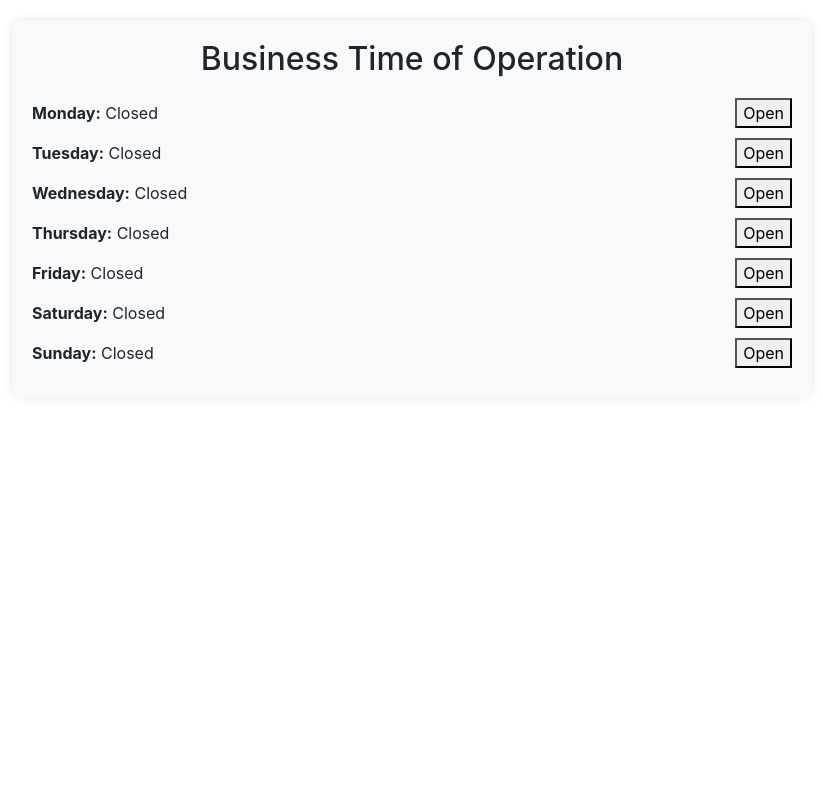
After one commit to mlh2rtk/CS4750_Final, a PHP site: template pages/businessHomepage.php in a window 1280 px wide. The commit adds this page. Shown: the whole page, without its empty margins (228-1051 px from the left). Run offline with PHP 8.4, Linux system fonts and the light colour scheme; the template is opened without the code that fills it, so the values that code supplies are empty; some libraries are stand-ins or nearby versions.

Commit message:
Visuals and Buttons for Business Homepage

```diff
--- /dev/null
+++ b/pages/businessHomepage.php
@@ -0,0 +1,155 @@
+<!DOCTYPE html>
+<html lang="en">
+<head>
+    <meta charset="UTF-8">
+    <meta name="viewport" content="width=device-width, initial-scale=1.0">
+    <title>Business Time of Operation</title>
+    <link href="https://stackpath.bootstrapcdn.com/bootstrap/4.5.2/css/bootstrap.min.css" rel="stylesheet">
+    <style>
+        body {
+            display: flex;
+            flex-direction: column;
+            justify-content: flex-start;
+            align-items: center;
+            margin: 0;
+            min-height: 100vh;
+            padding: 20px;
+        }
+        .form-container {
+            max-width: 600px;
+            width: 100%;
+            margin: 20px auto;
+            padding: 20px;
+            border-radius: 10px;
+            background-color: #f8f9fa; /* Light gray background */
+            box-shadow: 0 0 10px rgba(0, 0, 0, 0.1); /* Soft shadow */
+        }
+        .form-title {
+            text-align: center;
+            margin-bottom: 20px;
+        }
+        .form-container {
+            max-width: 800px;
+            margin: 0 auto;
+        }
+
+        ..form-container {
+            display: flex;
+            flex-direction: column;
+            justify-content: flex-start;
+            align-items: center;
+        }
+
+        .day-operation {
+            display: flex;
+            justify-content: space-between;
+            align-items: center;
+            width: 100%;
+            margin-bottom: 10px; /* Adjust margin as needed */
+        }
+
+        .sql-data {
+            flex-grow: 1;
+        }
+
+        .edit-form {
+            flex-shrink: 0;
+        }
+
+
+    </style>
+</head>
+<body>
+
+<?php
+// Check if the form is submitted
+if ($_SERVER["REQUEST_METHOD"] === "POST" && isset($_POST["editButton"])) {
+    // Retrieve form data
+    $dayOfWeek = $_POST["dayOfWeek"];
+    $startTime = $_POST["startTime"];
+    $endTime = $_POST["endTime"];
+
+    // Update the Time_of_Operation table in the database
+    $sql = "REPLACE INTO Time_of_operation (shop_username, dayOfWeek, startTime, endTime) VALUES (?, ?, ?, ?)";
+    $stmt = $this->db->dbConnector->prepare($sql);
+    $stmt->bind_param("ssii", $this->loggedInUser, $dayOfWeek, $startTime, $endTime);
+    $stmt->execute();
+    $stmt->close();
+}
+?>
+<div class="form-container">
+    <h2 class="form-title">Business Time of Operation</h2>
+    <?php
+    $shop_username = $this->loggedInUser; // Replace with the actual shop username
+    $daysOfWeek = array("Monday", "Tuesday", "Wednesday", "Thursday", "Friday", "Saturday", "Sunday");
+
+    foreach ($daysOfWeek as $day) {
+        // Prepare and execute SQL query to retrieve time of operation for the current day
+        $sql = "SELECT startTime, endTime FROM Time_of_operation WHERE shop_username = ? AND dayOfWeek = ?";
+        $stmt = $this->db->dbConnector->prepare($sql);
+        $stmt->bind_param("ss", $shop_username, $day);
+        $stmt->execute();
+        $startTime = NULL;
+        $endTime = NULL;
+        $stmt->bind_result($startTime, $endTime);
+
+        // Fetch the result
+        $stmt->fetch();
+        $stmt->close();
+
+        // Check if a record exists for the current day
+        echo "<div class='day-operation'>";
+        echo "<div class='sql-data'>";
+        echo "<strong>$day:</strong> ";
+        if ($startTime !== null && $endTime !== null) {
+            // Format the time strings as desired
+            $startTimeFormatted = date("h:i A", strtotime("$startTime:00"));
+            $endTimeFormatted = date("h:i A", strtotime("$endTime:00"));
+            echo "$startTimeFormatted - $endTimeFormatted";
+        } else {
+            echo "Closed";
+        }
+        echo "</div>"; // Close sql-data div
+
+        // Display input fields for editing start and end times
+        echo "<div class='edit-form' style='display: none;'>";
+        echo "<form method='post' action=''>";
+        echo "<input type='hidden' name='dayOfWeek' value='$day'>";
+        echo "<input type='time' name='startTime'> - ";
+        echo "<input type='time' name='endTime'>";
+        echo "<button type='submit' name='editButton'>Save</button>";
+        echo "</form>";
+        echo "</div>"; // Close edit-form div
+
+        // Toggle button to show/hide edit form
+        echo "<button class='toggle-edit'>Open</button>";
+        echo "</div>"; // Close day-operation div
+    }
+    ?>
+</div>
+</body>
+
+<script src="https://code.jquery.com/jquery-3.5.1.slim.min.js"></script>
+<script src="https://cdn.jsdelivr.net/npm/@popperjs/core@2.10.2/dist/umd/popper.min.js"></script>
+<script src="https://stackpath.bootstrapcdn.com/bootstrap/4.5.2/js/bootstrap.min.js"></script>
+
+<script>
+    document.addEventListener("DOMContentLoaded", function() {
+        const toggleButtons = document.querySelectorAll(".toggle-edit");
+
+        toggleButtons.forEach(button => {
+            button.addEventListener("click", function() {
+                const editForm = this.parentElement.querySelector(".edit-form");
+                if (editForm.style.display === "none") {
+                    editForm.style.display = "block";
+                    this.textContent = "Close";
+                } else {
+                    editForm.style.display = "none";
+                    this.textContent = "Open";
+                }
+            });
+        });
+    });
+</script>
+
+</html>
--- a/pages/welcome.php
+++ b/pages/welcome.php
@@ -3,7 +3,7 @@
 <head>
     <meta charset="UTF-8">
     <meta name="viewport" content="width=device-width, initial-scale=1.0">
-    <title>CvilleCoffee - Split Screen Links</title>
+    <title>CoffeeDB</title>
     <style>
         body, html {
             height: 100%;
@@ -43,7 +43,7 @@
 </head>
 <body>
 <div class="header">
-    <h1>Welcome to CvilleCoffee</h1>
+    <h1> Welcome to CoffeeDB</h1>
 </div>
 <div class="container">
     <a href="?user=customer" class="link link-customer">Customer</a>
```
Also changed, not shown: SiteManager.php (+10 -3 lines).
